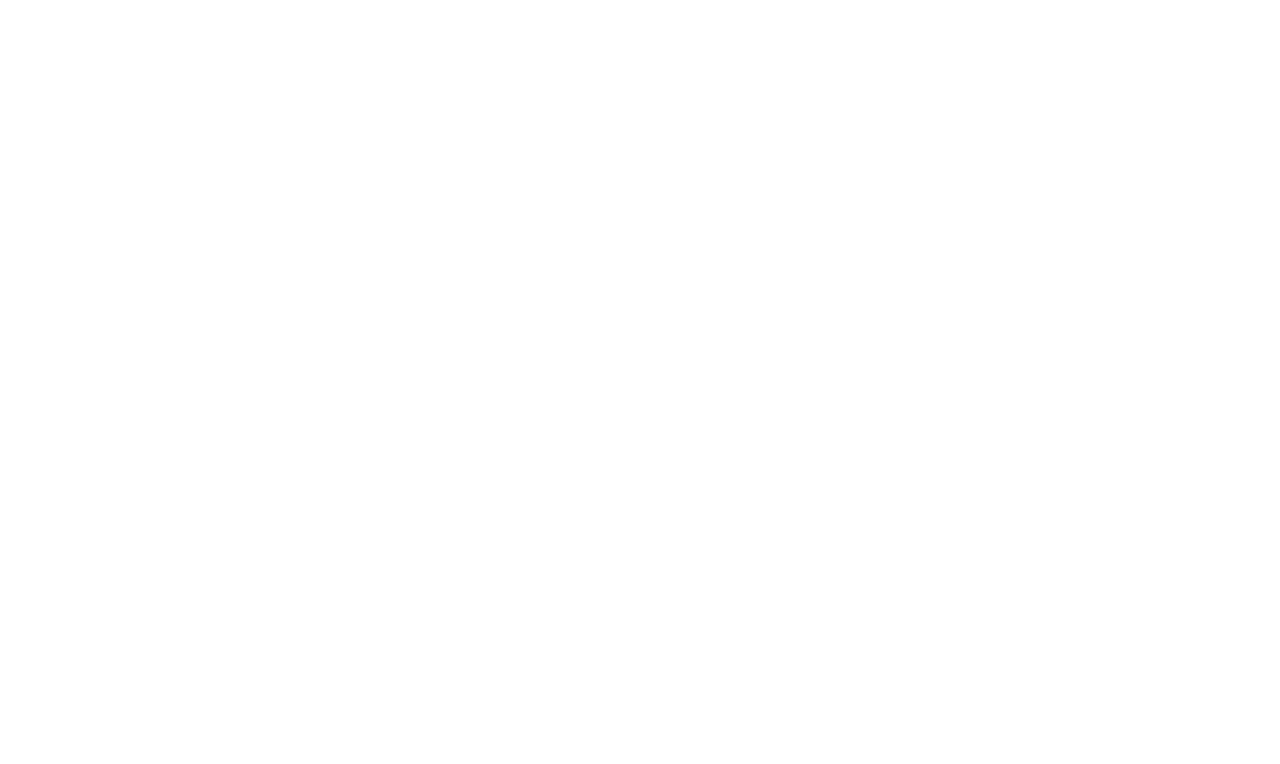
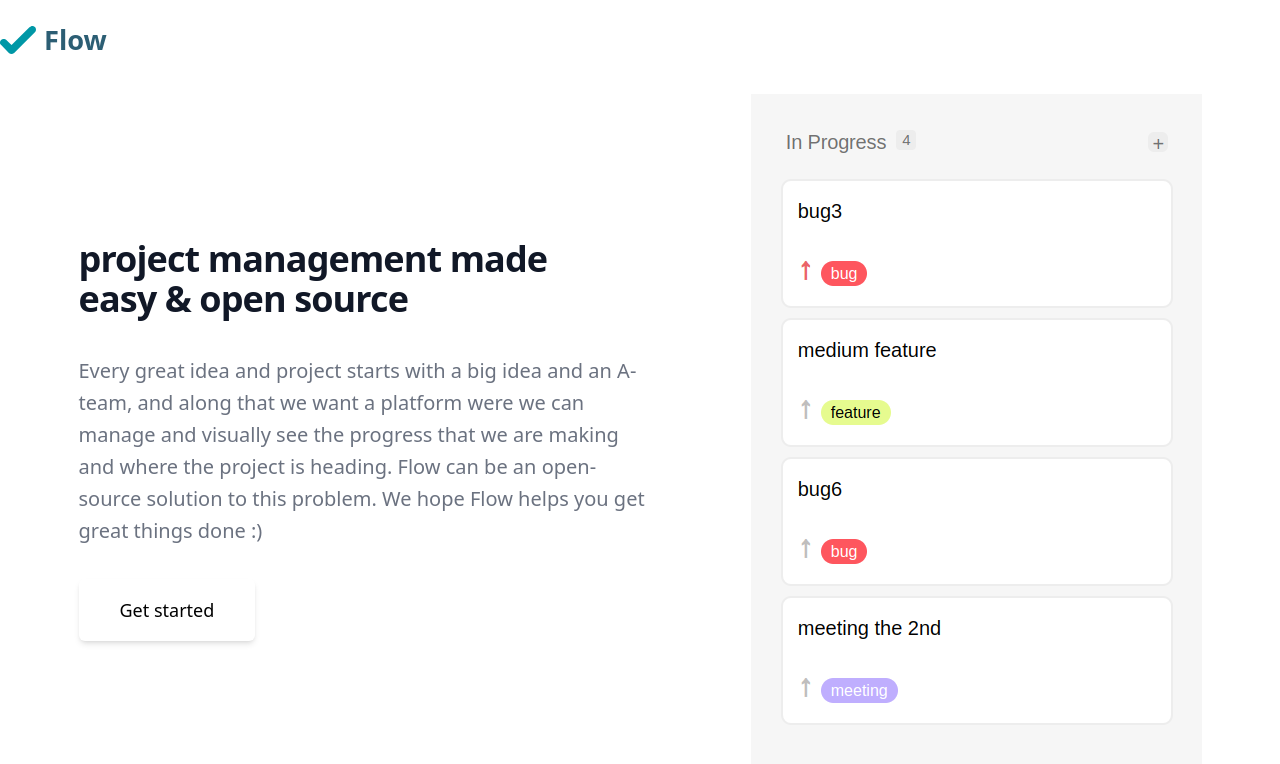
Before and after one commit to Ahmad-b1995/flow, a React (Create React App) app: page / in a window 1280 px wide. Before the commit this address had no page. Shown: the top 764 px of the page. Built offline with nearby package versions, Linux system fonts and the light colour scheme.

Commit message:
homepage minor

```diff
--- a/src/App.tsx
+++ b/src/App.tsx
@@ -4,8 +4,8 @@
 
 export default function App() {
   return (
-    <>
+    <main>
       <Router />
-    </>
+    </main>
   );
 }
--- a/src/assets/images/logo.tsx
+++ b/src/assets/images/logo.tsx
@@ -4,17 +4,16 @@
     <svg
       viewBox="0 0 500 388"
       xmlns="http://www.w3.org/2000/svg"
-      className="h-10"
+      className="h-7"
       {...props}
     >
-      <style />
       <path
         transform="matrix(1.0498 0 0 1.0498 -14.84 -81.712)"
         d="m166.45 330.21 236.32-234.77c4.1712-4.144 11.792-9.7323 17.327-11.702 13.012-4.6294 36.429-9.56 54.063 5.7454 16.127 13.997 16.072 34.131 13.778 47.225-1.2952 7.3931-7.836 17.44-13.141 22.765l-270.64 271.69s-12.389 14.807-37.963 14.665-41.066-19.292-41.066-19.292l-104.64-106.37c-1.4211-1.4445-3.2259-4.1264-3.858-6.051-2.9126-8.8681-8.3439-33.22 11.075-53.021 18.074-18.43 43.435-12.61 55.134-8.4729 3.5869 1.2683 8.5869 4.7656 11.319 7.4167z"
         fill="#0097a6"
       />
     </svg>
-    <h1 className="text-3xl font-bold text-[#2c5e74]">Flow</h1>
+    <h1 className="text-[1.7rem] font-bold text-[#2c5e74]">Flow</h1>
   </div>
 );
 export default Logo;
--- a/src/components/homepage/Header.tsx
+++ b/src/components/homepage/Header.tsx
@@ -3,7 +3,7 @@
 const Menu = () => {
   return (
     <header className="max-w-7xl  mx-auto bg-white flex items-center justify-start h-20 ">
-        <Logo  />
+      <Logo />
     </header>
   );
 };
--- a/src/components/homepage/MainHero.tsx
+++ b/src/components/homepage/MainHero.tsx
@@ -5,9 +5,9 @@
   const {mainHero} = config;
 
   return (
-    <main className="flex items-center justify-between gap-8 w-full">
+    <main className="flex items-center justify-between gap-24 w-full">
       <div className="sm:text-center lg:text-left ">
-        <h1 className="text-3xl tracking-tight font-extrabold text-gray-900 sm:text-5xl md:text-6xl">
+        <h1 className="text-2xl tracking-tight font-extrabold max-w-lg text-gray-900 sm:text-5xl md:text-4xl">
           project management made easy & open source
         </h1>
         <p className=" leading-8 max-w-xl text-gray-500 mt-9 text-xl lg:mx-0">
@@ -15,7 +15,10 @@
         </p>
         <div className="mt-5 sm:mt-8 sm:flex sm:justify-center lg:justify-start">
           <Link
-            className={` shadow-md flex items-center justify-center px-8 py-3 border border-transparent text-base font-medium rounded-md text-background bg-primary hover:bg-border hover:text-primary md:py-4 md:text-lg md:px-10`}
+            className="shadow-md flex items-center justify-center px-8 py-3
+              border border-transparent text-base
+              font-medium rounded-md text-background bg-primary
+              hover:bg-border hover:text-primary md:py-4 md:text-lg md:px-10"
             to="/signup"
           >
             Get started
--- a/src/pages/Home/index.tsx
+++ b/src/pages/Home/index.tsx
@@ -12,7 +12,7 @@
   return (
     <div>
       <Header />
-      <div className="w-full min-h-screen overflow-hidden flex flex-col items-center justify-start mt-28">
+      <div className="w-full h-[calc(100vh-5rem)] overflow-hidden flex flex-col items-center justify-center">
         <section className="max-w-7xl">
           <MainHero />
         </section>
--- a/src/routes/routes.tsx
+++ b/src/routes/routes.tsx
@@ -7,12 +7,10 @@
 export default function Router() {
   return (
     <Routes>
-      <Route path="/flow">
-        <Route index element={<Home />} />
-        <Route path="board" element={<Board />} />
-        <Route path="signup" element={<Singup />} />
-        <Route path="signin" element={<Singin />} />
-      </Route>
+      <Route path="/" element={<Home />} />
+      <Route path="board" element={<Board />} />
+      <Route path="signup" element={<Singup />} />
+      <Route path="signin" element={<Singin />} />
     </Routes>
   );
 }
```
